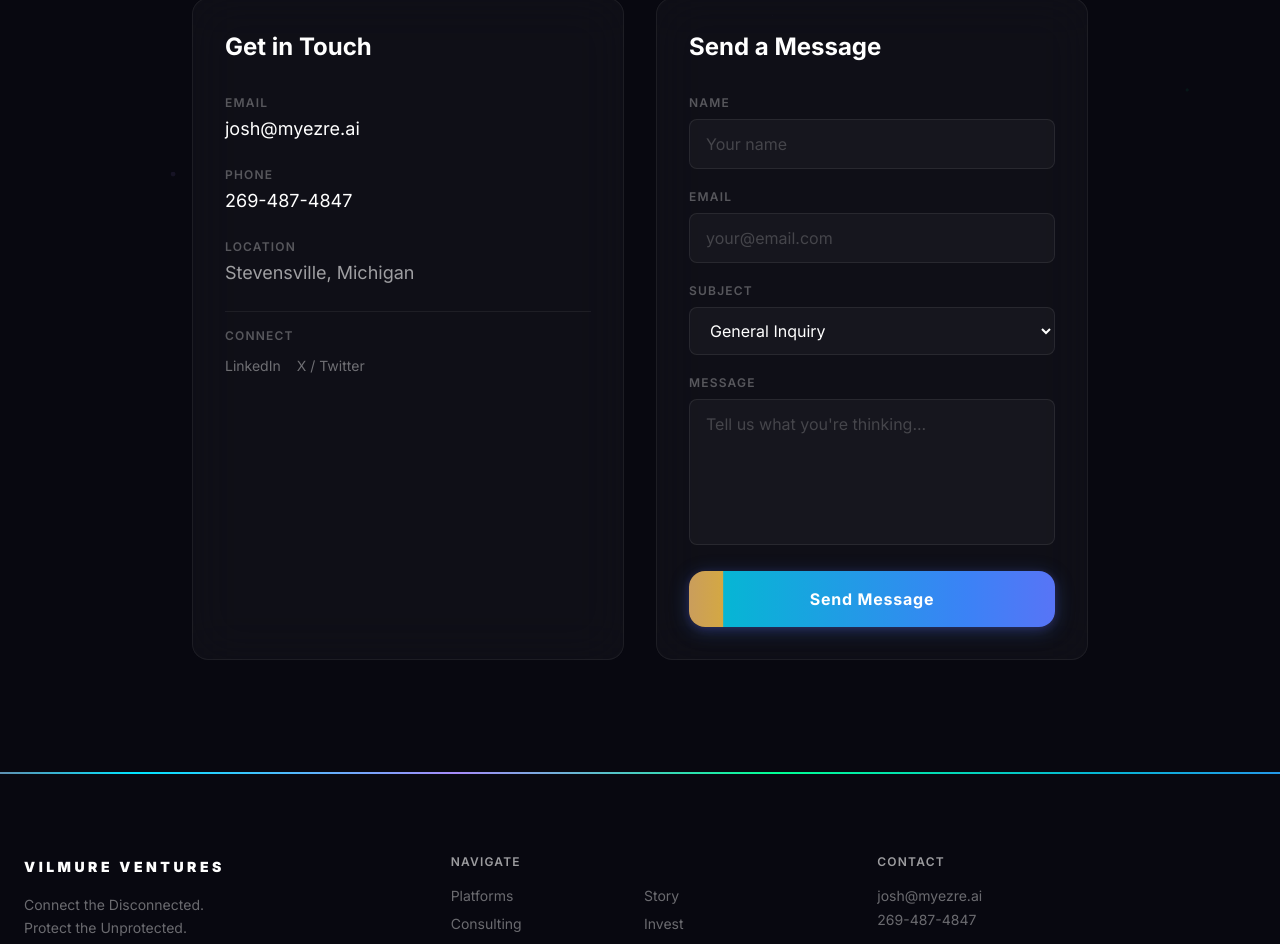
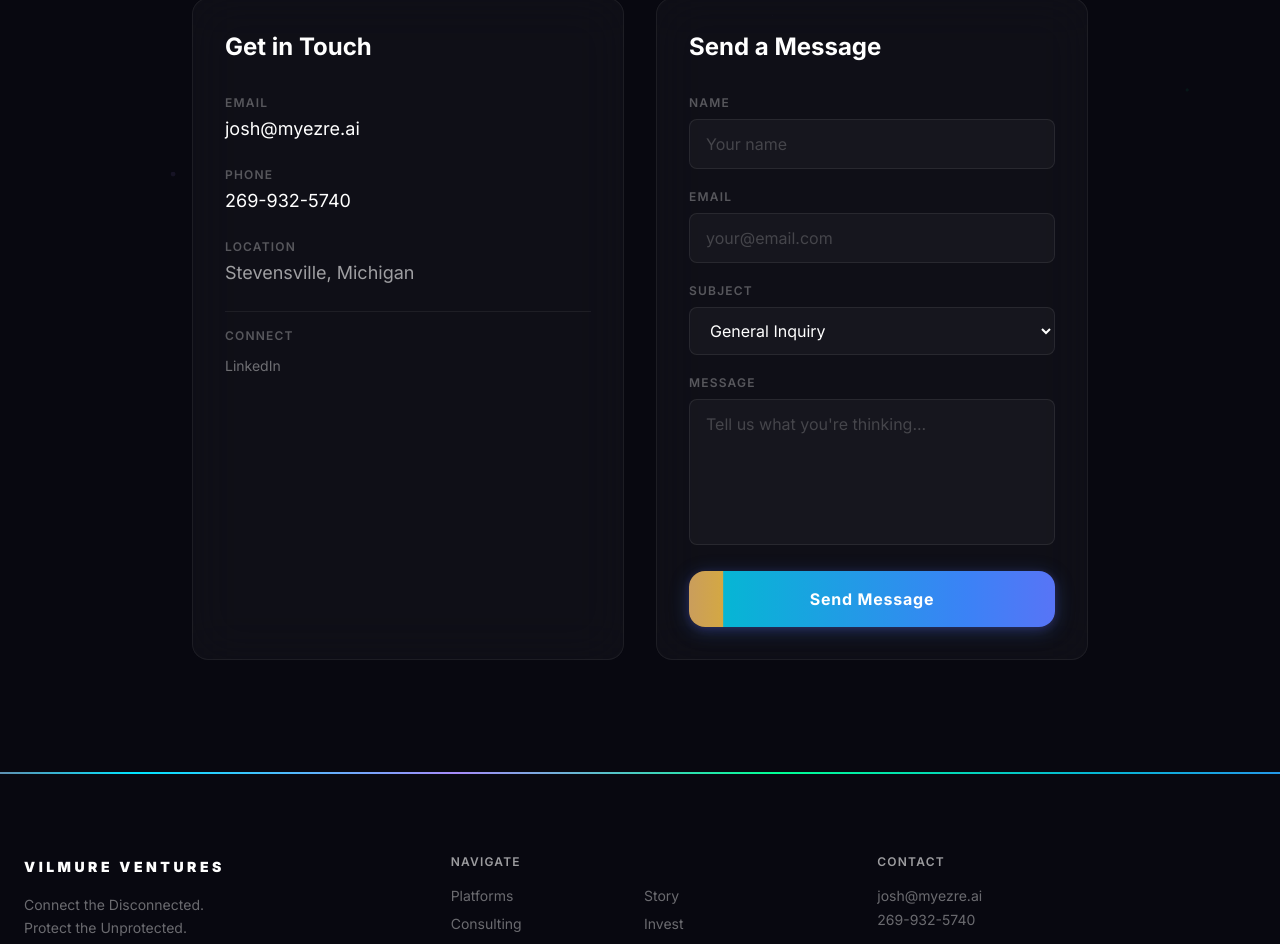
Before and after one commit to vilmurej-cmd/vilmure-ventures, a Next.js app: page /contact in a window 1280 px wide. Shown: the part 504-1448 px from the top of the page. Built offline with nearby package versions, Linux system fonts and the light colour scheme.

Commit message:
Fix: Update phone number + remove Twitter link
Co-Authored-By: Claude Opus 4.6 (1M context) <noreply@anthropic.com>

```diff
--- a/src/app/contact/page.tsx
+++ b/src/app/contact/page.tsx
@@ -42,10 +42,10 @@ export default function ContactPage() {
                     Phone
                   </p>
                   <a
-                    href="tel:2694874847"
+                    href="tel:2699325740"
                     className="text-white text-lg hover:text-white/70 transition-colors"
                   >
-                    269-487-4847
+                    269-932-5740
                   </a>
                 </div>
 
@@ -68,14 +68,6 @@ export default function ContactPage() {
                       className="text-white/40 hover:text-white transition-colors text-sm"
                     >
                       LinkedIn
-                    </a>
-                    <a
-                      href="https://x.com"
-                      target="_blank"
-                      rel="noopener noreferrer"
-                      className="text-white/40 hover:text-white transition-colors text-sm"
-                    >
-                      X / Twitter
                     </a>
                   </div>
                 </div>
--- a/src/app/invest/page.tsx
+++ b/src/app/invest/page.tsx
@@ -160,10 +160,10 @@ export default function InvestPage() {
                 josh@myezre.ai
               </a>
               <a
-                href="tel:2694874847"
+                href="tel:2699325740"
                 className="text-white/60 text-lg hover:text-white/70 transition-colors block mt-2"
               >
-                269-487-4847
+                269-932-5740
               </a>
               <div className="mt-8 inline-flex items-center gap-2 border border-white/10 rounded-full px-5 py-2">
                 <div className="w-2 h-2 rounded-full bg-white/20" />
--- a/src/components/Footer.tsx
+++ b/src/components/Footer.tsx
@@ -53,7 +53,7 @@ export default function Footer() {
               Contact
             </h4>
             <p className="text-white/40 text-sm">josh@myezre.ai</p>
-            <p className="text-white/40 text-sm mt-1">269-487-4847</p>
+            <p className="text-white/40 text-sm mt-1">269-932-5740</p>
             <p className="text-white/40 text-sm mt-4">
               Stevensville, Michigan — Founded 2025
             </p>
```
